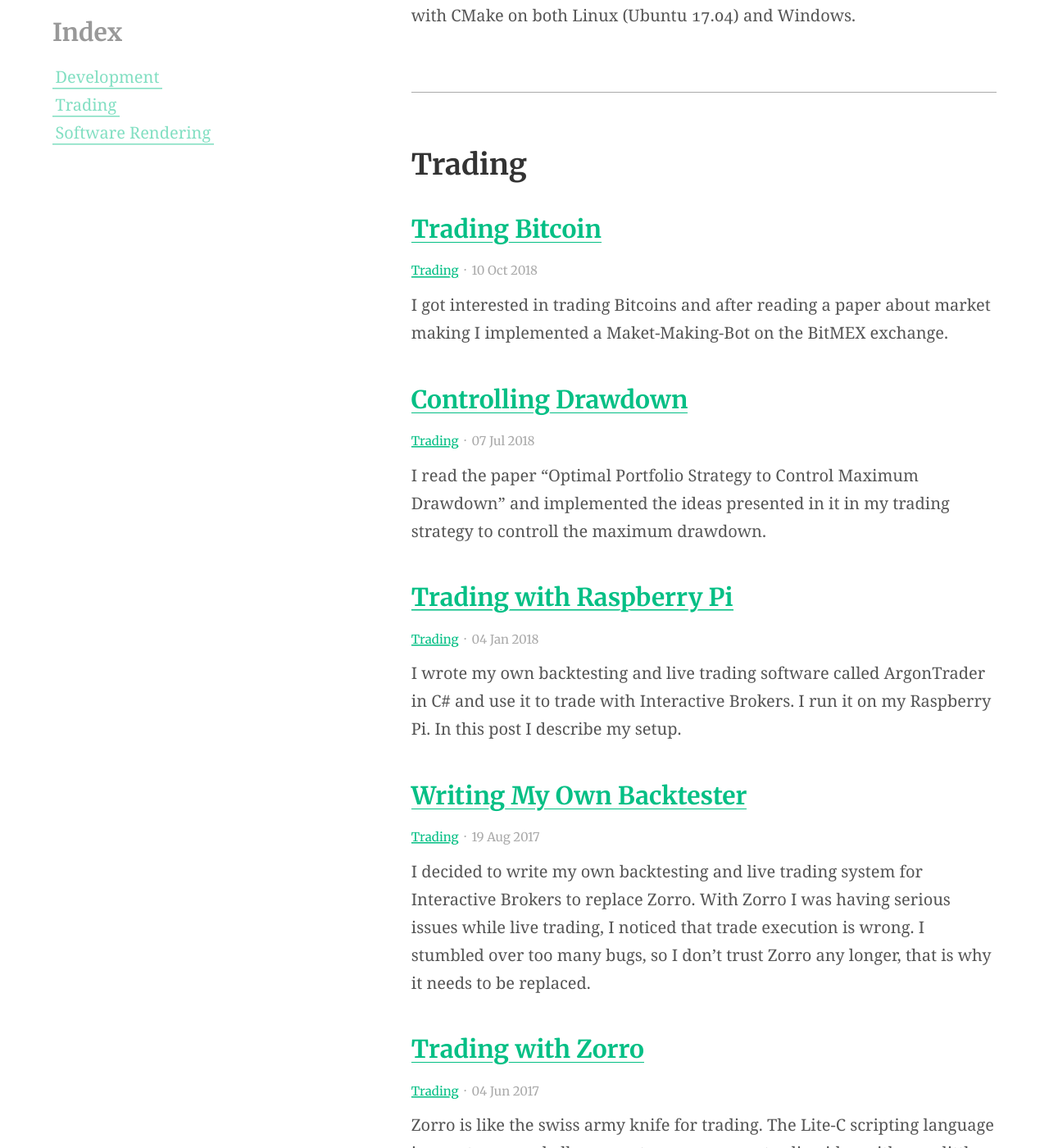
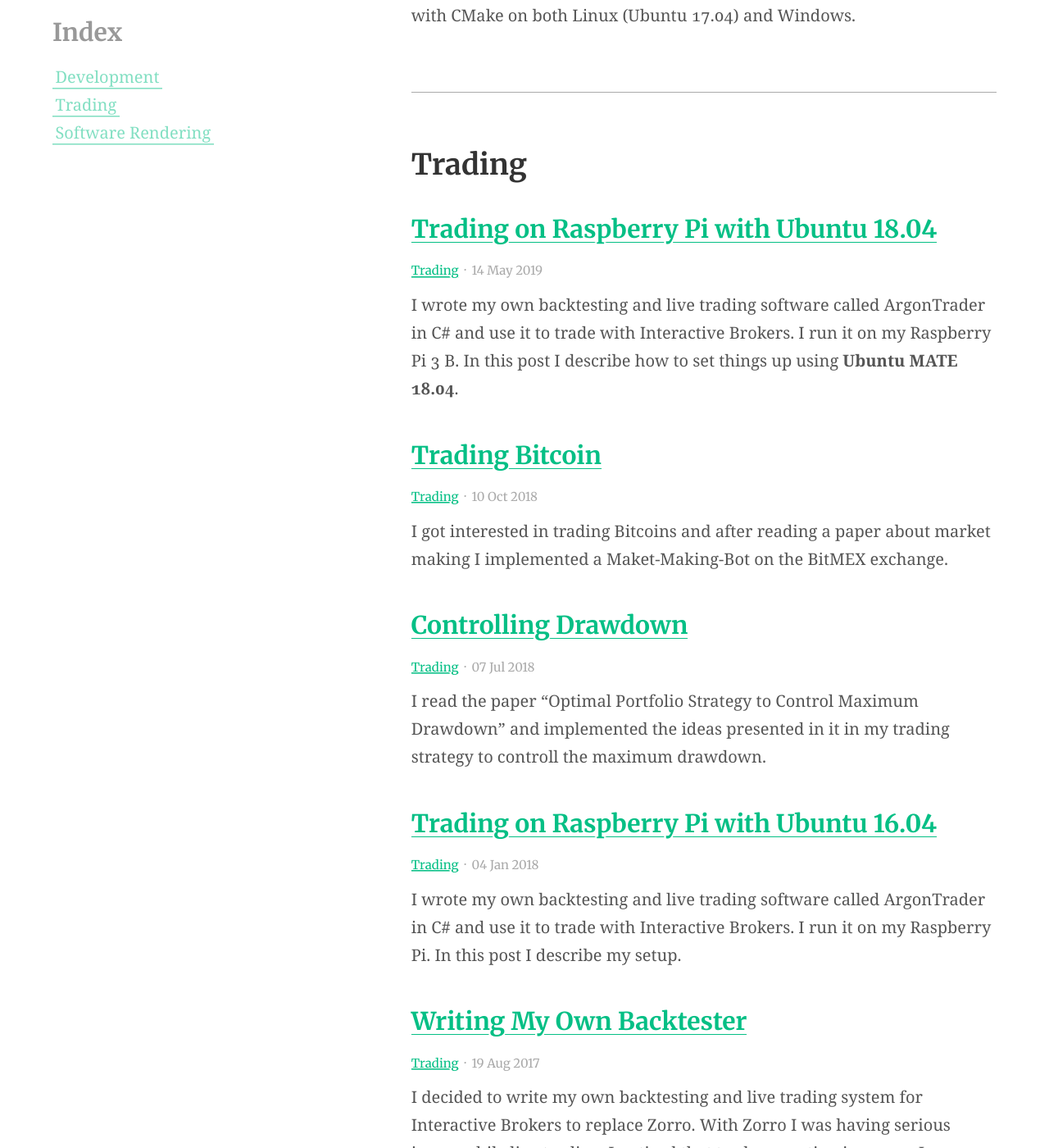
Before and after one commit to trenki2/trenki2.github.io, a Jekyll site: the page built from categories.md, in a window 1280 px wide and 1400 px high, scrolled down 1811 px. Shown: the whole window at 82% size. Built offline with Jekyll 4.4.1, drawn with Linux system fonts in a browser that asks for light colours; part of the change alters nothing that is shown.

Commit message:
New Post

````diff
--- a/_posts/2018-01-04-trading-with-raspberry-pi.md
+++ b/_posts/2018-01-04-trading-with-raspberry-pi.md
@@ -1,7 +1,8 @@
 ---
 layout: post
-title:  "Trading with Raspberry Pi"
+title:  "Trading on Raspberry Pi with Ubuntu 16.04"
 date:   2018-01-04 16:00:00 +0200
+last_modified_at:   2019-05-14 13:39:00 +0200
 feature_image: "https://unsplash.it/1300/400?image=1057"
 category: Trading
 tags: [stock, trading, trading automation, backtesting]
--- /dev/null
+++ b/_posts/2019-05-14-trading-with-raspberry-pi.md
@@ -0,0 +1,203 @@
+---
+layout: post
+title:  "Trading on Raspberry Pi with Ubuntu 18.04"
+date:   2019-05-14 14:15:00 +0200
+feature_image: "https://picsum.photos/id/705/1300/400"
+category: Trading
+tags: [stock, trading, trading automation, backtesting]
+---
+
+I wrote my own backtesting and live trading software called ArgonTrader in C#
+and use it to trade with Interactive Brokers. I run it on my Raspberry Pi 3 B. In
+this post I describe how to set things up using **Ubuntu MATE 18.04**.
+
+<!-- more -->
+
+## Install Ubuntu MATE on the Raspberry Pi
+
+You can get the newest Ubuntu MATE from the official site
+[here](https://ubuntu-mate.org/raspberry-pi/).
+
+You can put the image on a SDHC card, connect keyboard, mouse and monitor to the
+Raspberry Pi and boot into the GUI. Afterwards you will probably want to enable
+SSH using `raspi-config`.
+
+For me the Ubuntu MATE image unfortunately did not work. I got a blank screen
+and could not work with it. I decided to install the Ubuntu Server image for the Raspberry Pi
+from [here](https://www.ubuntu.com/download/iot/raspberry-pi-2-3).
+
+After following the instructions you I installed the MATE desktop using these commands:
+
+```bash
+sudo apt install tasksel
+sudo apt update
+sudo tasksel install ubuntu-mate-desktop
+```
+
+## Raspi-Config
+
+If you installed the Ubuntu server version you will need to get `raspi-config`
+yourself as it is not included.
+
+To install it use these commands:
+
+```bash
+sudo echo "deb http://archive.raspberrypi.org/debian/ jessie main" >> /etc/apt/sources.list
+sudo apt-key adv --keyserver hkp://keyserver.ubuntu.com:80 --recv-keys 7FA3303E
+sudo apt-get update
+sudo apt-get install raspi-config
+```
+
+## SSH
+
+To enable SSH you can use `raspi-config`.
+
+```bash
+sudo mount /dev/mmcblk0p1 /boot     # Required when you have the Ubuntu server version
+sudo raspi-config
+```
+
+Once you have started `raspi-config` you can go to *Interface options* and enable SSH.
+
+## VNC Server
+
+For the VNC server i did not use `raspi-config` but installed the
+`tightvncserver` as described in this [blog
+post](https://www.digitalocean.com/community/tutorials/how-to-install-and-configure-vnc-on-ubuntu-18-04).
+
+The `tightvncserver` can be set up as a service that persists, so you can connect
+and disconnect from the server and the desktop session stays alive.
+
+## Timezone
+
+For setting up the timezone you can also use `raspi-config`.
+
+## Wifi
+
+If you want to use Wifi with your Raspberry Pi without having to login you
+probably have to set this up, when it does not work out of the box.
+
+You have to create a `netplan` configuration file:
+
+```bash
+sudo nano /etc/netplan/01-netcfg.yml
+```
+
+And put this content:
+
+```text
+network:
+  version: 2
+  renderer: networkd
+  wifis:
+    wlan0:
+      dhcp4: yes
+      access-points:
+        "YOUR_ACCESS_POINT_NAME":
+          password: "YOUR_PASSWORD"
+```
+
+You should check `iwconfig` to make sure `wlan0` is your wifi device, otherwise
+you have to change this to the correct value in the config.
+
+## Mono
+
+My own trading software is written in C# and under Linux I need Mono to run it.
+I followed the instructions to install the most up to date Mono from their [homepage](https://www.mono-project.com/download/stable/#download-lin):
+
+```bash
+sudo apt install gnupg ca-certificates
+sudo apt-key adv --keyserver hkp://keyserver.ubuntu.com:80 --recv-keys 3FA7E0328081BFF6A14DA29AA6A19B38D3D831EF
+echo "deb https://download.mono-project.com/repo/ubuntu stable-bionic main" | sudo tee /etc/apt/sources.list.d/mono-official-stable.list
+sudo apt update
+
+sudo apt-get install mono-complete
+```
+
+## Oracle Java
+
+```bash
+sudo apt install oracle-java8-jdk
+```
+
+You can then check the installed version with
+
+```bash
+java -version
+```
+
+## IB Gateway
+
+Installing the IB Gateway is a bit tricky. The default setup for linux includes
+its own JVM and does not support ARM. It cannot be installed on the Raspberry
+Pi without modification.
+
+Download the IB Gateway software from Interactive brokers and open it in vim in
+binary mode:
+
+```bash
+vim -b ibgateway-stable-standalone-linux-x64.sh
+```
+
+At the beginning there is a line with `INSTALL4J_JAVA_HOME_OVERRIDE`. I
+uncommented it and pointed it to the installed Java Virtual Machine.
+
+```bash
+INSTALL4J_JAVA_HOME_OVERRIDE=/usr/lib/jvm/jdk-8-oracle-arm32-vfp-hflt
+```
+
+A bit further down in the script there is a `test_jvm()` function which does a
+version check. Modifying the version numbers that are checked for, so that the
+installed jvm will be accepted, allows one to run the script.
+
+More precicely there is the following code, that needs to be changed. Just set
+the version to the one you have.
+
+```
+136   if [ "$ver_major" = "" ]; then
+137     return;
+138   fi
+139   if [ "$ver_major" -lt "1" ]; then
+140     return;
+141   elif [ "$ver_major" -eq "1" ]; then
+142     if [ "$ver_minor" -lt "8" ]; then
+143       return;
+144     elif [ "$ver_minor" -eq "8" ]; then
+145       if [ "$ver_micro" -lt "0" ]; then
+146         return;
+147       elif [ "$ver_micro" -eq "0" ]; then
+148         if [ "$ver_patch" -lt "152" ]; then
+149           return;
+150         fi
+151       fi
+152     fi
+153   fi
+154
+155   if [ "$ver_major" = "" ]; then
+156     return;
+157   fi
+158   if [ "$ver_major" -gt "1" ]; then
+159     return;
+160   elif [ "$ver_major" -eq "1" ]; then
+161     if [ "$ver_minor" -gt "8" ]; then
+162       return;
+163     elif [ "$ver_minor" -eq "8" ]; then
+164       if [ "$ver_micro" -gt "0" ]; then
+165         return;
+166       elif [ "$ver_micro" -eq "0" ]; then
+167         if [ "$ver_patch" -gt "152" ]; then
+168           return;
+169         fi
+170       fi
+171     fi
+172   fi
+```
+
+**After successful installation the same modifications have to be done to the
+launcher script for IB Gateway.**
+
+## Conclusion
+
+After all these steps I am able to run my trading bot on the Raspberry Pi. The
+Raspberry Pi is fast enough for my purposes, I trade only at the end of the day.
+Installing the IB Gateway is a bit tricky but doable.
````
